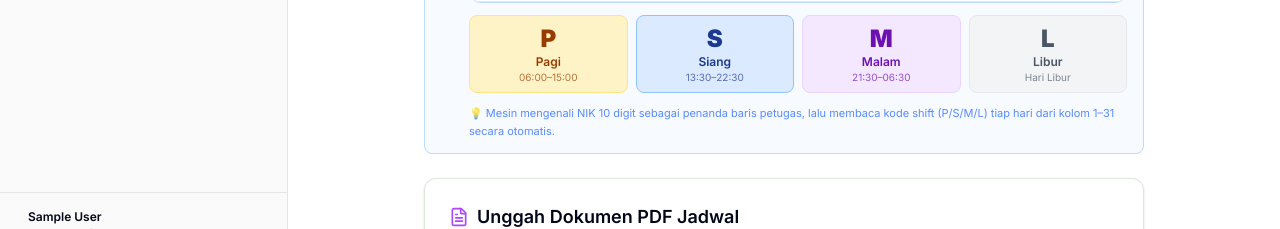
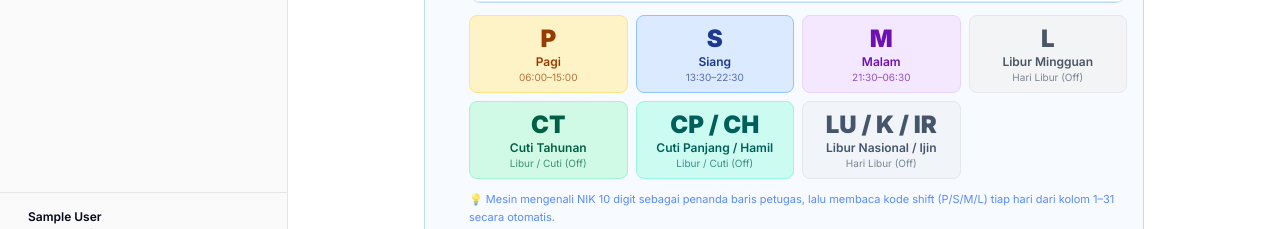
Before and after one commit to mrahmatfadila/bissmillah-skripsi-web, a Next.js app: page /dashboard/settings/schedule in a window 1280 px wide. Shown: the part 496-725 px from the top of the page. Built offline with nearby package versions, Linux system fonts and the light colour scheme; no server answers; the database is empty; sample sign-in values are in the browser's storage.

Commit message:
docs: document CT/CP leave codes in schedule upload guide

```diff
--- a/src/app/(main)/dashboard/settings/schedule/page.tsx
+++ b/src/app/(main)/dashboard/settings/schedule/page.tsx
@@ -50,7 +50,10 @@ export default function ScheduleUploadPage() {
         { code: "P", label: "Pagi", time: "06:00–15:00", color: "bg-amber-100 text-amber-800 dark:bg-amber-900/30 dark:text-amber-300 border border-amber-200 dark:border-amber-800" },
         { code: "S", label: "Siang", time: "13:30–22:30", color: "bg-blue-100 text-blue-900 dark:bg-blue-900/30 dark:text-blue-200 border border-blue-300 dark:border-blue-700" },
         { code: "M", label: "Malam", time: "21:30–06:30", color: "bg-purple-100 text-purple-800 dark:bg-purple-900/30 dark:text-purple-300 border border-purple-200 dark:border-purple-700" },
-        { code: "L", label: "Libur", time: "Hari Libur", color: "bg-gray-100 text-gray-600 dark:bg-gray-800/40 dark:text-gray-400 border border-gray-200 dark:border-gray-700" },
+        { code: "L", label: "Libur Mingguan", time: "Hari Libur (Off)", color: "bg-gray-100 text-gray-600 dark:bg-gray-800/40 dark:text-gray-400 border border-gray-200 dark:border-gray-700" },
+        { code: "CT", label: "Cuti Tahunan", time: "Libur / Cuti (Off)", color: "bg-emerald-100 text-emerald-800 dark:bg-emerald-900/30 dark:text-emerald-300 border border-emerald-200 dark:border-emerald-700" },
+        { code: "CP / CH", label: "Cuti Panjang / Hamil", time: "Libur / Cuti (Off)", color: "bg-teal-100 text-teal-800 dark:bg-teal-900/30 dark:text-teal-300 border border-teal-200 dark:border-teal-700" },
+        { code: "LU / K / IR", label: "Libur Nasional / Ijin", time: "Hari Libur (Off)", color: "bg-slate-100 text-slate-600 dark:bg-slate-800/40 dark:text-slate-400 border border-slate-200 dark:border-slate-700" },
     ];
 
     return (
```
